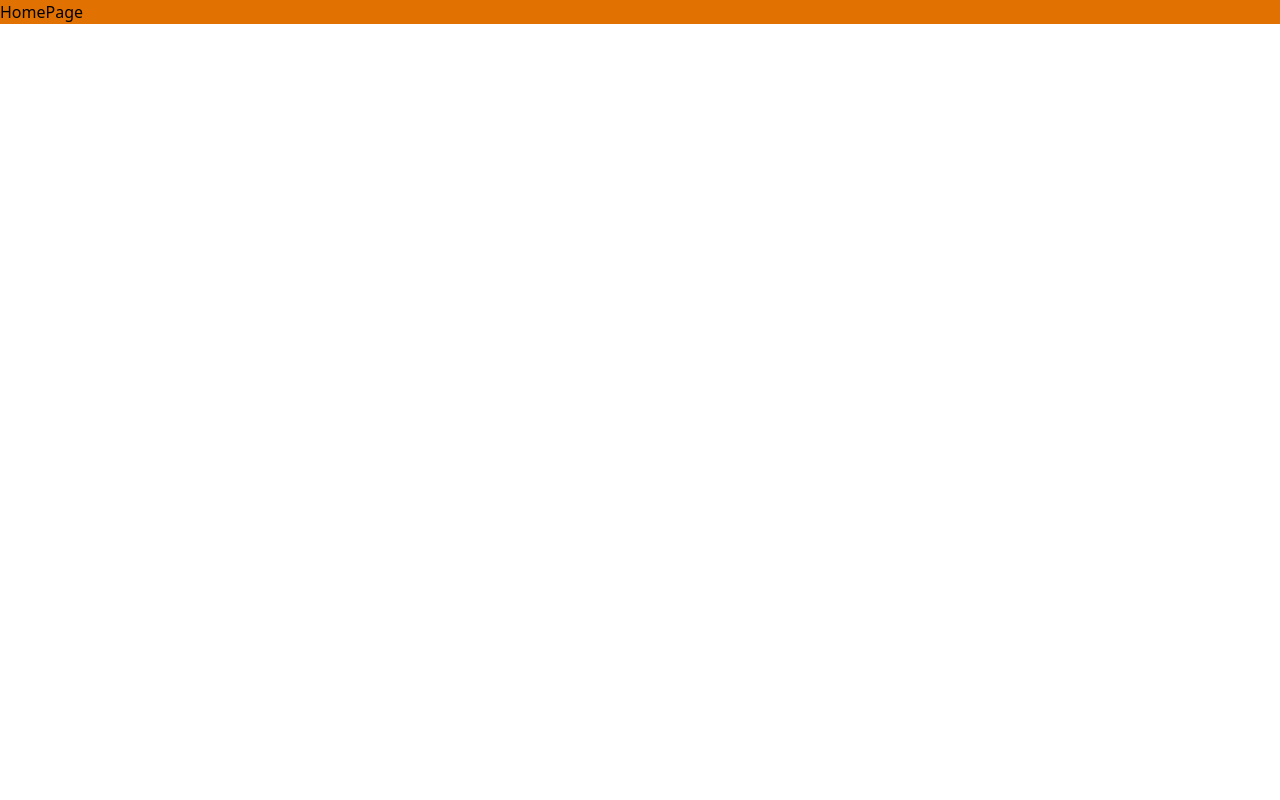
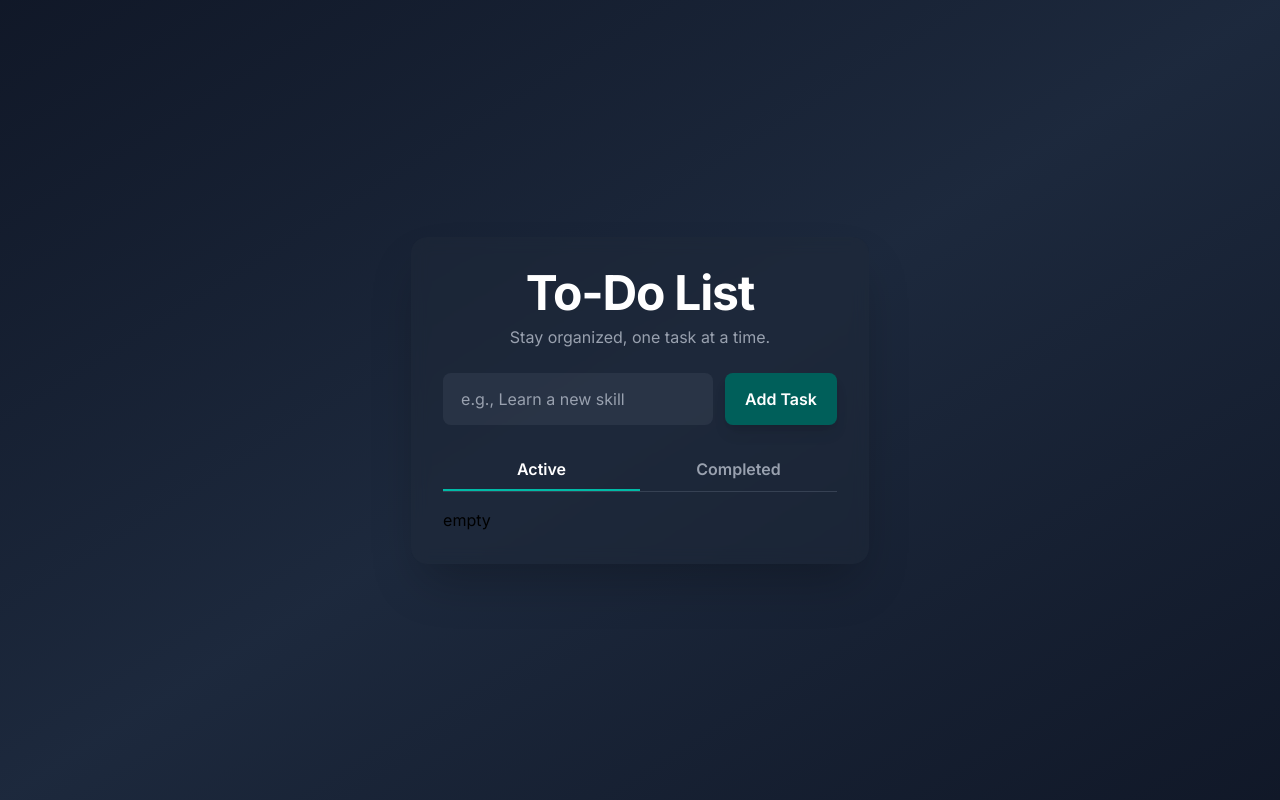
Before and after one commit to amr-0xZ/to-do-app, a React (Vite) app: page / in a window 1280 px wide. Built offline with nearby package versions, Linux system fonts and the light colour scheme.

Commit message:
created the components.

```diff
--- a/index.html
+++ b/index.html
@@ -3,10 +3,14 @@
   <head>
     <meta charset="UTF-8" />
     <link rel="icon" type="image/png" href="/src/assets/images/to-do.png" />
+    <!-- Google Fonts for a nice, clean font -->
+    <link rel="preconnect" href="https://fonts.googleapis.com">
+    <link rel="preconnect" href="https://fonts.gstatic.com" crossorigin>
+    <link href="https://fonts.googleapis.com/css2?family=Inter:wght@400;500;600;700&display=swap" rel="stylesheet">
     <meta name="viewport" content="width=device-width, initial-scale=1.0" />
     <title>To Do</title>
   </head>
-  <body>
+  <body class="bg-gradient-to-br from-gray-900 via-slate-800 to-gray-900 min-h-screen flex items-center justify-center p-4">
     <div id="root"></div>
     <script type="module" src="/src/main.jsx"></script>
   </body>
--- a/package.json
+++ b/package.json
@@ -13,6 +13,7 @@
     "@tailwindcss/vite": "^4.1.13",
     "react": "^19.1.1",
     "react-dom": "^19.1.1",
+    "react-icons": "^5.5.0",
     "tailwindcss": "^4.1.13"
   },
   "devDependencies": {
--- /dev/null
+++ b/src/components/AddForm.jsx
@@ -0,0 +1,39 @@
+import React, {useState} from 'react'
+
+const AddForm = ({add}) => {
+
+    const [task, setTask] = useState('')
+
+    const addTask = (form)=>{
+        form.preventDefault()
+        if(task){
+        add(task)
+        setTask('')
+        }
+    }
+
+  return (
+    <>
+        <form id="add-task-form" className="flex gap-3 mb-6" onSubmit={addTask}>
+          <input
+            type="text"
+            id="task-input"
+            value={task}
+            placeholder="e.g., Learn a new skill"
+            className="flex-grow bg-gray-700/50 text-gray-100 placeholder-gray-400 rounded-lg px-4 py-3 border-2 border-transparent focus:outline-none focus:ring-2 focus:ring-gray-200 focus:border-transparent transition"
+            aria-label="New task input"
+            onChange={(e)=>{setTask(e.target.value)}}
+          ></input>
+          <button
+            type="submit"
+            className="bg-teal-800 text-white font-semibold rounded-lg px-5 py-3 hover:bg-teal-700 active:scale-95 transition-all shadow-lg"
+            aria-label="Add new task"
+          >
+            Add Task
+          </button>
+        </form>
+    </>
+  )
+}
+
+export default AddForm
--- a/src/components/CompletedTasks.jsx
+++ b/src/components/CompletedTasks.jsx
@@ -1,6 +1,6 @@
 import React from 'react'
 
-const CompletedTasks = () => {
+const CompletedTasks = (tasks) => {
   return (
     <div>CompletedTasks</div>
   )
--- a/src/components/HomePage.jsx
+++ b/src/components/HomePage.jsx
@@ -1,9 +1,26 @@
-import React from 'react'
+import React, {useState} from 'react'
 import TasksViewer from './TasksViewer'
+import AddForm from './AddForm'
 
 const HomePage = () => {
+
+  const [tasks, setTasks] = useState([])
+
+  const addTask = (task)=>{
+    setTasks(tasks=>[...tasks, task])
+  }
+
   return (
-    <div className='bg-amber-600'>HomePage</div>
+    <>
+      <div className='w-full max-w-2xl mx-auto bg-gray-800/50 backdrop-blur-sm rounded-2xl shadow-2xl p-6 md:p-8'>
+        <header className="text-center mb-6">
+          <h1 className="text-4xl md:text-5xl font-bold text-white tracking-tight">To-Do List</h1>
+          <p className="text-gray-400 mt-2">Stay organized, one task at a time.</p>
+        </header>
+        <AddForm add={addTask}/>
+        <TasksViewer tasks={tasks}/>
+      </div>
+    </>
   )
 }
 
--- /dev/null
+++ b/src/components/Task.jsx
@@ -0,0 +1,26 @@
+import React from 'react'
+
+const Task = ({task}) => {
+    return (
+        <>
+            <li className='task-item flex items-center gap-4 p-4 rounded-lg transition-all bg-gray-700/60'>
+                <input
+                    type="checkbox"
+                    className="custom-checkbox appearance-none h-5 w-5 rounded border-2 border-gray-500 cursor-pointer transition-colors flex-shrink-0"
+                    aria-label="Mark task as complete"
+                ></input>
+                    <span className="flex-grow text-lg text-gray-100">${task}</span>
+                    <div className="flex gap-2">
+                        <button className="edit-btn p-2 rounded-md hover:bg-gray-600/50 transition-colors" aria-label="Edit task">
+                            <svg className="w-5 h-5 text-teal-400" fill="none" stroke="currentColor" viewBox="0 0 24 24" xmlns="http://www.w3.org/2000/svg"><path stroke-linecap="round" stroke-linejoin="round" stroke-width="2" d="M15.232 5.232l3.536 3.536m-2.036-5.036a2.5 2.5 0 113.536 3.536L6.5 21.036H3v-3.5L15.232 5.232z"></path></svg>
+                        </button>
+                        <button className="delete-btn p-2 rounded-md hover:bg-gray-600/50 transition-colors" aria-label="Delete task">
+                            <svg className="w-5 h-5 text-rose-500" fill="none" stroke="currentColor" viewBox="0 0 24 24" xmlns="http://www.w3.org/2000/svg"><path stroke-linecap="round" stroke-linejoin="round" stroke-width="2" d="M19 7l-.867 12.142A2 2 0 0116.138 21H7.862a2 2 0 01-1.995-1.858L5 7m5 4v6m4-6v6m1-10V4a1 1 0 00-1-1h-4a1 1 0 00-1 1v3M4 7h16"></path></svg>
+                        </button>
+                    </div>
+            </li>
+        </>
+    )
+}
+
+export default Task
--- a/src/components/Tasks.jsx
+++ b/src/components/Tasks.jsx
@@ -1,8 +1,42 @@
-import React from 'react'
+import React, { useState, useEffect } from 'react'
 
-const Tasks = () => {
+const Tasks = ({ tasks }) => {
+
+  const [noTasks, setNoTasks] = useState(true)
+
+  useEffect(() => {
+    if (tasks.length == 0) {
+      setNoTasks(true)
+    } else {
+      setNoTasks(false)
+    }
+
+  }, [tasks])
+
   return (
-    <div>Tasks</div>
+    <>
+      <div id="active-tasks-container">
+        {noTasks ? ('empty'
+          // <div id="empty-state" className="text-center p-8 bg-black/20 rounded-lg mt-6 hidden">
+          //   <svg className="mx-auto h-12 w-12 text-gray-500" fill="none" viewBox="0 0 24 24" stroke="currentColor" aria-hidden="true">
+          //     <path stroke-linecap="round" stroke-linejoin="round" stroke-width="2" d="M9 12l2 2 4-4m6 2a9 9 0 11-18 0 9 9 0 0118 0z" />
+          //   </svg>
+          //   <h3 className="mt-2 text-xl font-medium text-white">All caught up!</h3>
+          //   <p className="mt-1 text-sm text-gray-400">You have no pending tasks. Add one above to get started.</p>
+          // </div>
+        )
+          : ('not empty'
+            // <ul id="task-list" className="space-y-3">
+            //   <!-- Tasks will be dynamically inserted here -->
+            // </ul>
+          )
+
+        }
+
+
+
+      </div>
+    </>
   )
 }
 
--- a/src/components/TasksViewer.jsx
+++ b/src/components/TasksViewer.jsx
@@ -1,10 +1,19 @@
-import React from 'react'
+import React, {useState} from 'react'
 import Tasks from './Tasks'
 import CompletedTasks from './CompletedTasks'
 
-const TasksViewer = () => {
+const TasksViewer = ({tasks}) => {
+
+  const [view, setView] = useState(<Tasks tasks={tasks}/>)
+
   return (
-    <div>TasksViewer</div>
+    <>
+      <div className="flex border-b border-gray-700 mb-4">
+        <button id="active-view-btn" onClick={()=>{setView(<Tasks tasks={tasks}/>)}} className="flex-1 py-2 text-center font-semibold text-white border-b-2 border-teal-500 transition-colors">Active</button>
+        <button id="completed-view-btn" onClick={()=>{setView(<CompletedTasks/>)}} className="flex-1 py-2 text-center font-semibold text-gray-400 border-b-2 border-transparent hover:text-white transition-colors">Completed</button>
+      </div>
+      {view}
+    </>
   )
 }
 
--- a/src/index.css
+++ b/src/index.css
@@ -1,2 +1,6 @@
 
 @import "tailwindcss";
+
+body {
+    font-family: 'Inter', sans-serif;
+}
```
Also changed, not shown: 1 other file (tests, documents, lock files or other folders).
